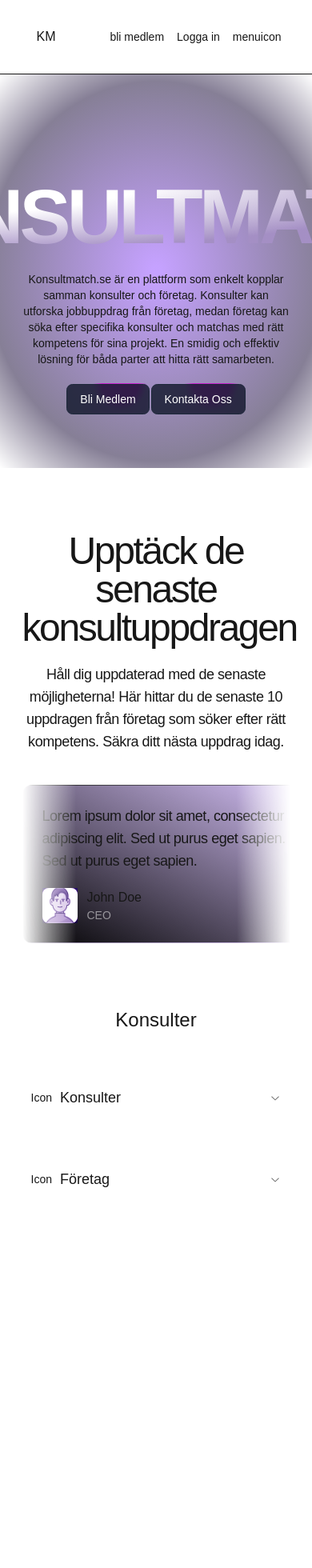
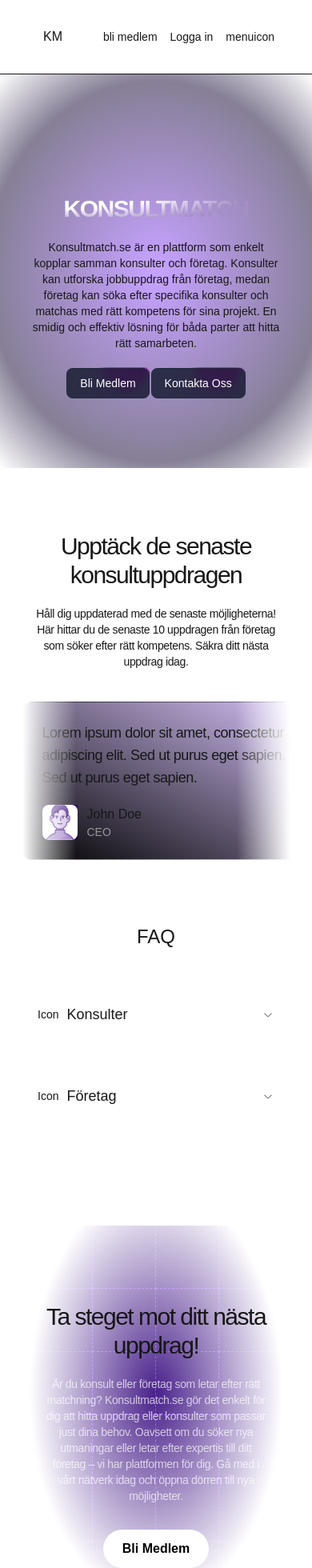
Before and after one commit to MarkusWiland/cursorkonsultmatch, a Next.js app: page / in a window 390 px wide. Shown: the top 1960 px of the page at 80% size. Before the commit the page ends 1555 px from the top, so only its background shows below. Built offline with nearby package versions, Linux system fonts and the light colour scheme.

Commit message:
working on design

```diff
--- a/app/_components/Accordion.tsx
+++ b/app/_components/Accordion.tsx
@@ -33,13 +33,13 @@ export default function AccordionComp() {
     }
   }, []);
   return (
-    <section>
+    <section className="sm:px-4">
       <div className="container">
-        <h2 className="text-2xl font-medium text-center">Konsulter</h2>
+        <h2 className="text-2xl font-medium text-center">FAQ</h2>
         <Accordion
           type="single"
           collapsible
-          className="mx-auto py-10 flex flex-col gap-5"
+          className=" mx-auto py-10 flex flex-col gap-5"
         >
           {accordionData.map((item, index) => (
             <AccordionItem
--- /dev/null
+++ b/app/_components/CallToAction.tsx
@@ -0,0 +1,37 @@
+import React from "react";
+import gridLines from "@/app/assets/grid-lines.png";
+export default function CallToAction() {
+  return (
+    <section className="py-20 md:py-24 sm:px-4">
+      <div className="container">
+        <div className="border border-white/15 py-24 rounded-xl overflow-hidden relative">
+          <div
+            className="absolute inset-0 bg-[rgb(72,32,138)] bg-blend-overlay [mask-image:radial-gradient(50%_50%_at_50%_40%,black,transparent)]"
+            style={{ backgroundImage: `url(${gridLines.src})` }}
+          ></div>
+          <div className="relative">
+            <h2 className="text-3xl md:text-6xl max-w-sm md:max-w-xl mx-auto tracking-tighter font-medium text-center">
+              Ta steget mot ditt nästa uppdrag!
+            </h2>
+            <p className="text-center text-sm  md:text-xl max-w-xs md:max-w-xl lg:max-w-2xl mx-auto text-white/70 px-4 mt-5 tracking-tight">
+              Är du konsult eller företag som letar efter rätt matchning?
+              Konsultmatch.se gör det enkelt för dig att hitta uppdrag eller
+              konsulter som passar just dina behov. Oavsett om du söker nya
+              utmaningar eller letar efter expertis till ditt företag – vi har
+              plattformen för dig. Gå med i vårt nätverk idag och öppna dörren
+              till nya möjligheter.
+            </p>
+            <div className="flex justify-center mt-8">
+              <a
+                href="#"
+                className="bg-white text-black px-6 py-3 rounded-full font-bold hover:bg-gray-200 transition duration-300"
+              >
+                Bli Medlem
+              </a>
+            </div>
+          </div>
+        </div>
+      </div>
+    </section>
+  );
+}
--- a/app/_components/Header.tsx
+++ b/app/_components/Header.tsx
@@ -3,7 +3,7 @@ import React from "react";
 
 export default function Header() {
   return (
-    <header className="py-4 border-b border-foreground/15 md:border-none sticky top-0 z-10">
+    <header className="py-4 border-b border-foreground/15 md:border-none sticky top-0 z-[100] sm:px-4">
       <div className="container">
         <div className="flex items-center justify-between border border-white/15 p-2.5 rounded-xl max-w-2xl mx-auto backdrop-blur-md">
           <div>
@@ -20,7 +20,7 @@ export default function Header() {
             <Link href="/" className="text-white/70 hover:text-white transition">Kontakt</Link>
           </nav>
         </div>
-        <div className="flex gap-4 text-sm">
+        <div className="flex gap-4 text-sm ">
           <button>
           bli medlem
           </button>
--- a/app/_components/Hero.tsx
+++ b/app/_components/Hero.tsx
@@ -3,13 +3,13 @@ import { Button } from "./Button";
 
 export default function Hero() {
   return (
-    <section className="h-[492px] md:h-[800px] flex items-center justify-center  overflow-hidden relative">
+    <section className="h-[492px] md:h-[800px] flex items-center justify-center  overflow-hidden relative sm:px-4">
       <div className="absolute inset-0 bg-[radial-gradient(75%_67%_at_center_center,rgb(140,69,255,.5)_2%,rgb(14,0,46,.5)_72%,transparent)]" />
       <div className="container flex flex-col items-center justify-center relative mt-16 md:-mt-32">
-        <h1 className="text-8xl font-semibold tracking-tighter bg-white bg-[radial-gradient(100%_100%_at_top_left,white,white,rgb(74,32,138,.5))]  bg-clip-text text-transparent text-center">
+        <h1 className="text-3xl md:text-6xl lg:text-8xl font-semibold tracking-tighter bg-white bg-[radial-gradient(100%_100%_at_top_left,white,white,rgb(74,32,138,.5))]  bg-clip-text text-transparent text-center">
           KONSULTMATCH
         </h1>
-        <p className="text-sm md:text-lg text-foreground/70 max-w-sm md:max-w-xl text-center mt-5">
+        <p className="text-sm md:text-lg text-foreground/70 max-w-xs md:max-w-xl text-center mt-5">
           Konsultmatch.se är en plattform som enkelt kopplar samman konsulter och
           företag. Konsulter kan utforska jobbuppdrag från företag, medan
           företag kan söka efter specifika konsulter och matchas med rätt
--- a/app/_components/testimonials.tsx
+++ b/app/_components/testimonials.tsx
@@ -57,10 +57,10 @@ export default function Testimonials() {
     return (
     <section className="py-20 md:py-24">
       <div className="container">
-        <h2 className="text-5xl md:text-6xl text-center tracking-tighter font-medium ">
+        <h2 className="text-3xl md:text-6xl text-center tracking-tighter font-medium ">
           Upptäck de senaste konsultuppdragen
         </h2>
-        <p className="text-lg md:text-xl text-center mt-5 tracking-tight text-foreground/70 max-w-sm md:max-w-xl mx-auto">
+        <p className="text-sm md:text-xl text-center mt-5 tracking-tight text-foreground/70 max-w-xs md:max-w-xl mx-auto">
           Håll dig uppdaterad med de senaste möjligheterna! Här hittar du de
           senaste 10 uppdragen från företag som söker efter rätt kompetens.
           Säkra ditt nästa uppdrag idag.
--- a/app/_components/uppdrag/ui/layout-grid.tsx
+++ b/app/_components/uppdrag/ui/layout-grid.tsx
@@ -45,9 +45,13 @@ export const LayoutGrid = ({ cards }: { cards: Card[] }) => {
             )}
             layoutId={`card-${card.id}`}
             transition={{
-              duration: 0.25,
-              ease: "easeIn",
+              duration: 0.2,
+              ease: "easeInOut",
             }}
+
+
+
+
           >
             {selected?.id === card.id ? (
               <SelectedCard selected={selected} />
@@ -83,7 +87,7 @@ const ImageComponent = ({
     <motion.div
       layoutId={`image-${card.id}-image`}
       className={cn(
-        "absolute inset-0 h-full w-full p-2.5 border border-white/10 rounded-xl transition duration-200"
+        "absolute inset-0 h-full w-full p-2.5 border border-white/10 rounded-xl  cursor-pointer "
       )}
     >
       {/* Conditionally render title and description only when card is not selected */}
--- a/app/page.tsx
+++ b/app/page.tsx
@@ -1,4 +1,5 @@
 import Accordion from "./_components/Accordion";
+import CallToAction from "./_components/CallToAction";
 import Hero from "./_components/Hero";
 import Testimonials from "./_components/testimonials";
 
@@ -8,6 +9,7 @@ export default function Home() {
       <Hero />
       <Testimonials />
       <Accordion />
+      <CallToAction />
     </>
   );
 }
--- a/app/uppdrag/page.tsx
+++ b/app/uppdrag/page.tsx
@@ -19,8 +19,10 @@ export default function Uppdrag() {
       </section>
       <section className="py-16">
         <div className="container">
-          <h1>Uppdrag</h1>
-         <LayoutGridDemo />
+          <h1 className="text-4xl font-semibold text-center">
+            Uppdrag
+          </h1>
+          <LayoutGridDemo />
         </div>
       </section>
     </>
--- a/tailwind.config.ts
+++ b/tailwind.config.ts
@@ -14,7 +14,7 @@ const config: Config = {
   ],
   theme: {
   	container: {
-  		center: 'true',
+  		center: true,
   		padding: {
   			DEFAULT: '20px',
   			lg: '80px'
```
Also changed, not shown: app/assets/grid-lines.png (added).
